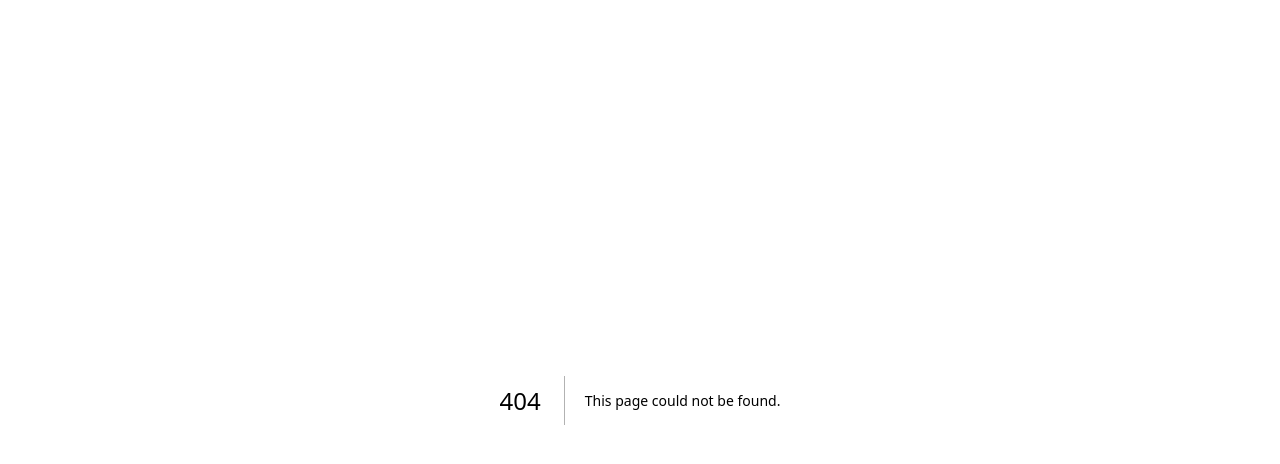
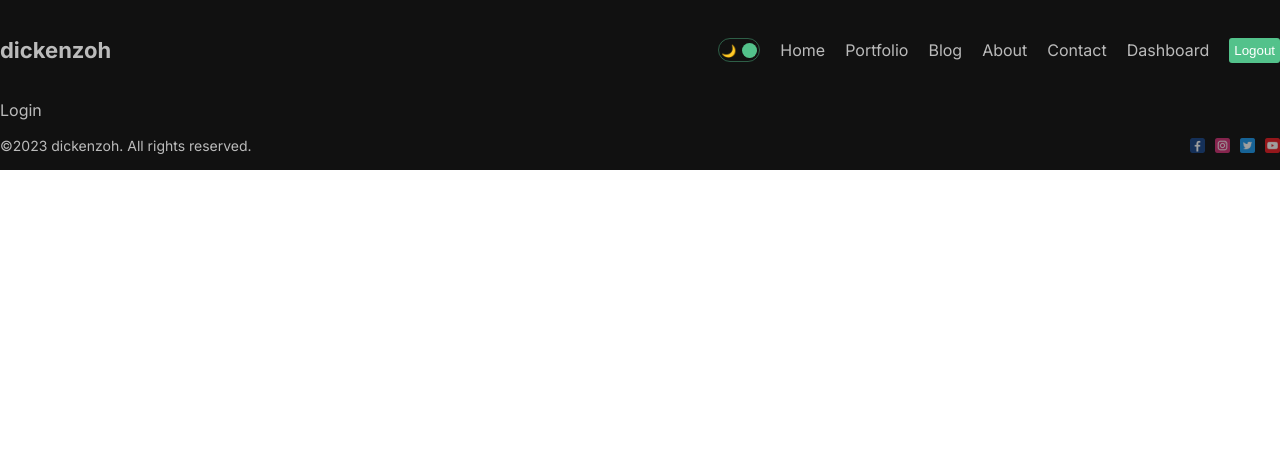
Before and after one commit to dickenzoh/nextjs-portfolio-app-mongo, a Next.js app: page /dashboard/login in a window 1280 px wide. Before the commit this address had no page. Shown: the top 464 px of the page. Built offline with nearby package versions, Linux system fonts and the light colour scheme.

Commit message:
added navbar, footer and global styling

```diff
--- /dev/null
+++ b/src/app/dashboard/(auth)/login/page.jsx
@@ -0,0 +1,9 @@
+import React from 'react'
+
+const Login = () => {
+  return (
+    <div>Login</div>
+  )
+}
+
+export default Login
--- a/src/app/globals.css
+++ b/src/app/globals.css
@@ -1,78 +1,3 @@
-:root {
-  --max-width: 1100px;
-  --border-radius: 12px;
-  --font-mono: ui-monospace, Menlo, Monaco, 'Cascadia Mono', 'Segoe UI Mono',
-    'Roboto Mono', 'Oxygen Mono', 'Ubuntu Monospace', 'Source Code Pro',
-    'Fira Mono', 'Droid Sans Mono', 'Courier New', monospace;
-
-  --foreground-rgb: 0, 0, 0;
-  --background-start-rgb: 214, 219, 220;
-  --background-end-rgb: 255, 255, 255;
-
-  --primary-glow: conic-gradient(
-    from 180deg at 50% 50%,
-    #16abff33 0deg,
-    #0885ff33 55deg,
-    #54d6ff33 120deg,
-    #0071ff33 160deg,
-    transparent 360deg
-  );
-  --secondary-glow: radial-gradient(
-    rgba(255, 255, 255, 1),
-    rgba(255, 255, 255, 0)
-  );
-
-  --tile-start-rgb: 239, 245, 249;
-  --tile-end-rgb: 228, 232, 233;
-  --tile-border: conic-gradient(
-    #00000080,
-    #00000040,
-    #00000030,
-    #00000020,
-    #00000010,
-    #00000010,
-    #00000080
-  );
-
-  --callout-rgb: 238, 240, 241;
-  --callout-border-rgb: 172, 175, 176;
-  --card-rgb: 180, 185, 188;
-  --card-border-rgb: 131, 134, 135;
-}
-
-@media (prefers-color-scheme: dark) {
-  :root {
-    --foreground-rgb: 255, 255, 255;
-    --background-start-rgb: 0, 0, 0;
-    --background-end-rgb: 0, 0, 0;
-
-    --primary-glow: radial-gradient(rgba(1, 65, 255, 0.4), rgba(1, 65, 255, 0));
-    --secondary-glow: linear-gradient(
-      to bottom right,
-      rgba(1, 65, 255, 0),
-      rgba(1, 65, 255, 0),
-      rgba(1, 65, 255, 0.3)
-    );
-
-    --tile-start-rgb: 2, 13, 46;
-    --tile-end-rgb: 2, 5, 19;
-    --tile-border: conic-gradient(
-      #ffffff80,
-      #ffffff40,
-      #ffffff30,
-      #ffffff20,
-      #ffffff10,
-      #ffffff10,
-      #ffffff80
-    );
-
-    --callout-rgb: 20, 20, 20;
-    --callout-border-rgb: 108, 108, 108;
-    --card-rgb: 100, 100, 100;
-    --card-border-rgb: 200, 200, 200;
-  }
-}
-
 * {
   box-sizing: border-box;
   padding: 0;
@@ -85,23 +10,31 @@ body {
   overflow-x: hidden;
 }
 
-body {
-  color: rgb(var(--foreground-rgb));
-  background: linear-gradient(
-      to bottom,
-      transparent,
-      rgb(var(--background-end-rgb))
-    )
-    rgb(var(--background-start-rgb));
+a {
+  text-decoration: none;
+  color: inherit;
 }
 
-a {
-  color: inherit;
-  text-decoration: none;
+.theme{
+  transition: 1s all ease;
 }
 
-@media (prefers-color-scheme: dark) {
-  html {
-    color-scheme: dark;
-  }
+.light {
+  background-color: white;
+  color: #111;
 }
+
+.dark {
+  background-color: #111;
+  color: #bbb;
+}
+
+.container {
+  max-width: 1366px;
+  min-height: 100vh;
+  margin: 0 auto;
+  padding: 0 60px;
+  display: flex;
+  flex-direction: column;
+  justify-content: space-between;
+}
--- a/src/app/layout.js
+++ b/src/app/layout.js
@@ -1,17 +1,26 @@
-import './globals.css'
-import { Inter } from 'next/font/google'
+import Navbar from "@/components/Navbar/Navbar";
+import "./globals.css";
+import { Inter } from "next/font/google";
+import Footer from "@/components/Footer/Footer";
+import { ThemeProvider } from "@/context/ThemeContext";
 
-const inter = Inter({ subsets: ['latin'] })
+const inter = Inter({ subsets: ["latin"] });
 
 export const metadata = {
-  title: 'Create Next App',
-  description: 'Generated by create next app',
-}
+  title: "Create Next App",
+  description: "Generated by create next app",
+};
 
 export default function RootLayout({ children }) {
   return (
     <html lang="en">
-      <body className={inter.className}>{children}</body>
+      <body className={inter.className}>
+        <ThemeProvider>
+          <Navbar />
+          {children}
+          <Footer />
+        </ThemeProvider>
+      </body>
     </html>
-  )
+  );
 }
--- /dev/null
+++ b/src/components/DarkModeToggle/DarkModeToggle.jsx
@@ -0,0 +1,23 @@
+"use client"
+
+import React, { useContext } from "react";
+import styles from "./darkModeToggle.module.css";
+import { ThemeContext } from "../../context/ThemeContext";
+
+console.log(ThemeContext)
+
+const DarkModeToggle = () => {
+  const { toggle, mode } = useContext(ThemeContext);
+  return (
+    <div className={styles.container} onClick={toggle}>
+      <div className={styles.icon}>🌙</div>
+      <div className={styles.icon}>🔆</div>
+      <div
+        className={styles.ball}
+        style={mode === "light" ? { left: "2px" } : { right: "2px" }}
+      />
+    </div>
+  );
+};
+
+export default DarkModeToggle;
--- /dev/null
+++ b/src/components/DarkModeToggle/darkModeToggle.module.css
@@ -0,0 +1,24 @@
+.container{
+  width: 42px;
+  height: 24px;
+  border: 1.5px solid #53c28b70;
+  border-radius: 30px;
+  display: flex;
+  align-items: center;
+  justify-content: space-between;
+  padding: 2px;
+  position: relative;
+  cursor: pointer;
+}
+
+.icon{
+  font-size: 12px;
+}
+
+.ball{
+  width: 15px;
+  height: 15px;
+  background-color: #53c28b;
+  border-radius: 50%;
+  position: absolute;
+}
--- /dev/null
+++ b/src/components/footer/Footer.jsx
@@ -0,0 +1,19 @@
+import React from "react";
+import styles from "./footer.module.css";
+import Image from "next/image";
+
+const Footer = () => {
+  return (
+    <div className={styles.container}>
+      <div>©2023 dickenzoh. All rights reserved.</div>
+      <div className={styles.social}>
+        <Image src="/1.png" width={15} height={15} className={styles.icon} alt="Dickenzoh Facebook Account" />
+        <Image src="/2.png" width={15} height={15} className={styles.icon} alt="Dickenzoh" />
+        <Image src="/3.png" width={15} height={15} className={styles.icon} alt="Dickenzoh" />
+        <Image src="/4.png" width={15} height={15} className={styles.icon} alt="Dickenzoh" />
+      </div>
+    </div>
+  );
+};
+
+export default Footer;
--- /dev/null
+++ b/src/components/footer/footer.module.css
@@ -0,0 +1,18 @@
+.container {
+  height: 50px;
+  font-size: 14px;
+  display: flex;
+  align-items: center;
+  justify-content: space-between;
+}
+
+.social {
+  display: flex;
+  align-items: center;
+  gap: 10px;
+}
+
+.icon {
+  opacity: 0.6;
+  cursor: pointer;
+}
--- /dev/null
+++ b/src/components/navbar/Navbar.jsx
@@ -0,0 +1,63 @@
+"use client";
+
+import Link from "next/link";
+import React from "react";
+import styles from "./navbar.module.css";
+import DarkModeToggle from "../DarkModeToggle/DarkModeToggle";
+
+const links = [
+  {
+    id: 1,
+    title: "Home",
+    url: "/",
+  },
+  {
+    id: 2,
+    title: "Portfolio",
+    url: "/portfolio",
+  },
+  {
+    id: 3,
+    title: "Blog",
+    url: "/blog",
+  },
+  {
+    id: 4,
+    title: "About",
+    url: "/about",
+  },
+  {
+    id: 5,
+    title: "Contact",
+    url: "/contact",
+  },
+  {
+    id: 6,
+    title: "Dashboard",
+    url: "/dashboard",
+  },
+];
+
+const Navbar = () => {
+
+  return (
+    <div className={styles.container}>
+      <Link href="/" className={styles.logo}>
+        dickenzoh
+      </Link>
+      <div className={styles.links}>
+        <DarkModeToggle />
+        {links.map((link) => (
+          <Link key={link.id} href={link.url} className={styles.link}>
+            {link.title}
+          </Link>
+        ))}
+        <button className={styles.logout} >
+            Logout
+          </button>
+      </div>
+    </div>
+  );
+};
+
+export default Navbar;
--- /dev/null
+++ b/src/components/navbar/navbar.module.css
@@ -0,0 +1,26 @@
+.container {
+  height: 100px;
+  display: flex;
+  justify-content: space-between;
+  align-items: center;
+}
+
+.logo {
+  font-weight: bold;
+  font-size: 22px;
+}
+
+.links {
+  display: flex;
+  align-items: center;
+  gap: 20px;
+}
+
+.logout {
+  padding: 5px;
+  border: none;
+  background-color: #53c28b;
+  color: white;
+  cursor: pointer;
+  border-radius: 3px;
+}
--- /dev/null
+++ b/src/context/ThemeContext.js
@@ -0,0 +1,19 @@
+"use client";
+
+import { createContext, useState } from "react";
+
+export const ThemeContext = createContext();
+
+export const ThemeProvider = ({ children }) => {
+  const [mode, setMode] = useState("dark");
+
+  const toggle = () => {
+    setMode((prev) => (prev === "dark" ? "light" : "dark"));
+  };
+
+  return (
+    <ThemeContext.Provider value={{ toggle, mode }}>
+      <div className={`theme ${mode}`}>{children}</div>
+    </ThemeContext.Provider>
+  );
+};
```
Also changed, not shown: src/app/dashboard/(auth)/register/page.jsx (added, +9 -0 lines).
